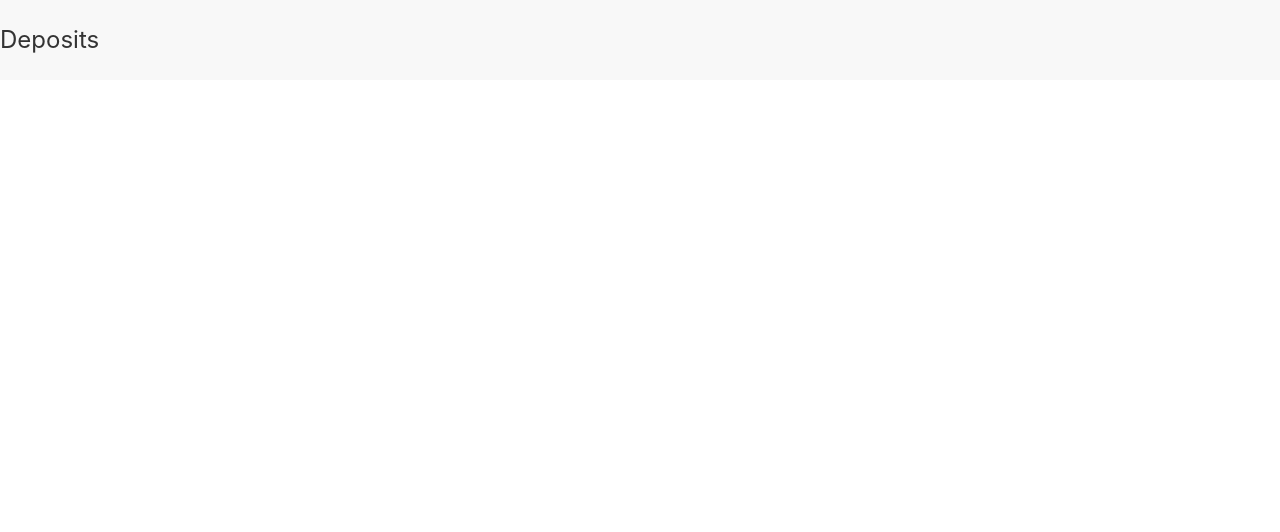
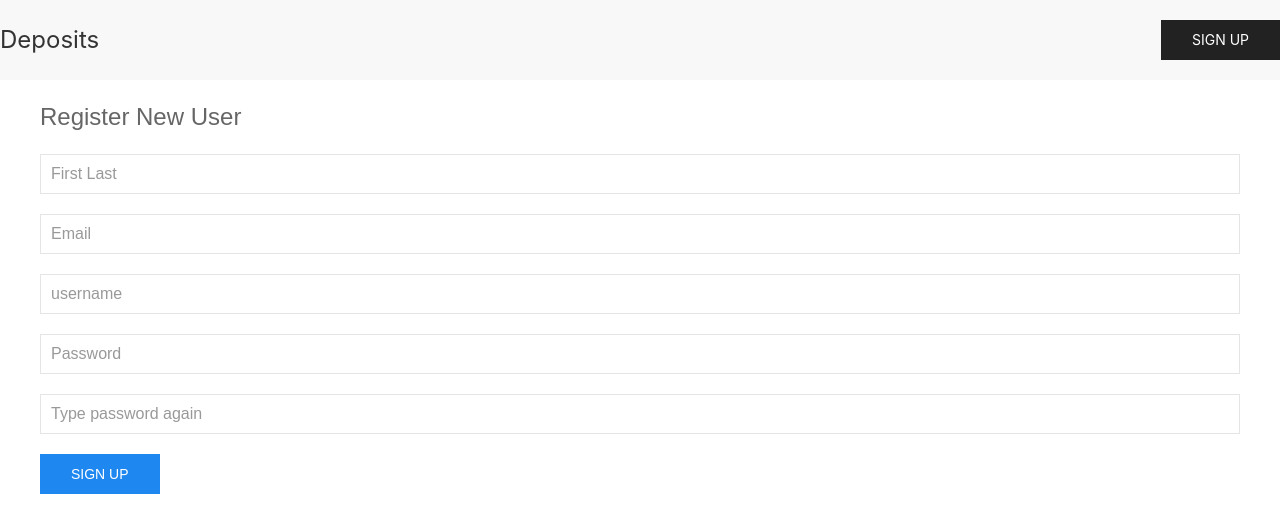
Before and after one commit to aviaryan/deposits-app, a React (Create React App) app in the folder frontend/: page /signup in a window 1280 px wide. Shown: the top 532 px of the page. Built offline with nearby package versions, Linux system fonts and the light colour scheme.

Commit message:
create basic register page

```diff
--- a/frontend/src/App.js
+++ b/frontend/src/App.js
@@ -12,6 +12,7 @@ import Welcome from './screens/Welcome';
 import Deposits from './screens/Deposits';
 import User from './screens/User';
 import UserList from './screens/UserList';
+import SignUp from './screens/SignUp';
 
 
 class App extends Component {
@@ -31,7 +32,14 @@ class App extends Component {
 										{(this.props.login.is_admin || this.props.login.is_manager) &&
 											<li><Link to="/users">USERS</Link></li>
 										}
-										<li className="uk-navbar-item"><button className="uk-button uk-button-default" onClick={this.props.onLogout}>LOGOUT</button></li>
+										<li className="uk-navbar-item"><button className="uk-button uk-button-danger" onClick={this.props.onLogout}>LOGOUT</button></li>
+									</ul>
+								</div>
+							}
+							{!this.props.login &&
+								<div className="uk-navbar-right">
+									<ul className="uk-navbar-nav">
+									<li><Link to="/signup"><button className="uk-button uk-button-secondary">SIGN UP</button></Link></li>
 									</ul>
 								</div>
 							}
@@ -42,6 +50,7 @@ class App extends Component {
 							<Route exact path='/deposits' component={Deposits} />
 							<Route path='/users/:userID' component={User} />
 							<Route exact path='/profile' component={User} />
+							<Route exact path='/signup' component={SignUp} />
 							<Route exact path='/users' component={UserList} />
 						</div>
 					</div>
--- /dev/null
+++ b/frontend/src/screens/SignUp.js
@@ -0,0 +1,96 @@
+import React, { Component } from 'react';
+import { connect } from 'react-redux';
+// import jquery from 'jquery';
+import { post } from '../lib/ajax';
+// import { setLogin } from '../actions/actions';
+// import { notify } from '../lib/notify';
+
+
+class SignUp extends Component {
+	constructor(props) {
+		super(props);
+		this.state = { email: '', password: '', username: '', verify: '', full_name: '' };
+		this.bind = this.bind.bind(this);
+	}
+
+	bind(e) {
+		let attr = e.target.getAttribute('data-bind');
+		this.setState({ [attr]: e.target.value });
+	}
+
+	// componentDidUpdate() {
+	// 	if (this.props.login) {
+	// 		this.props.history.push('/deposits');
+	// 	}
+	// }
+
+	render() {
+		let btnText = 'SIGN UP';
+		if (this.props.login){
+			if (!(this.props.login.is_admin || this.props.login.is_manager)) {
+				return (
+					<div>
+						Unauthorized
+					</div>
+				)
+			} else {
+				btnText = 'ADD USER';
+			}
+		}
+		return (
+			<div>
+				<form>
+					<fieldset className="uk-fieldset">
+						<legend className="uk-legend">Register New User</legend>
+						<div className="uk-margin">
+							<input className="uk-input" type="text" value={this.state.full_name} placeholder="First Last"
+								onChange={this.bind} data-bind="full_name" />
+						</div>
+						<div className="uk-margin">
+							<input className="uk-input" type="email" value={this.state.email} placeholder="Email"
+								onChange={this.bind} data-bind="email" />
+						</div>
+						<div className="uk-margin">
+							<input className="uk-input" type="text" value={this.state.username} placeholder="username"
+								onChange={this.bind} data-bind="username" />
+						</div>
+						<div className="uk-margin">
+							<input className="uk-input" type="password" value={this.state.password} placeholder="Password"
+								onChange={this.bind} data-bind="password" />
+						</div>
+						<div className="uk-margin">
+							<input className="uk-input" type="password" value={this.state.verify} placeholder="Type password again"
+								onChange={this.bind} data-bind="verify" />
+						</div>
+						<button type="button" className="uk-button uk-button-primary" onClick={() => this.props.onRegister(this.state)}>{btnText}</button>
+					</fieldset>
+				</form>
+			</div>
+		)
+	}
+}
+
+const mapStateToProps = state => {
+	return {
+		login: state.login
+	}
+}
+
+const mapDispatchToProps = dispatch => {
+	return {
+		onRegister: (state) => {
+			if (state.password !== state.verify){
+				console.log('password different');
+				return;
+			}
+			let user = {username: state.username, email: state.email, password: state.password, full_name: state.full_name};
+			post('users', user, (res) => {
+				console.log(res);
+			}, (xhr) => {
+				console.log(xhr.responseJSON);
+			})
+		}
+	}
+}
+
+export default connect(mapStateToProps, mapDispatchToProps)(SignUp);
```
